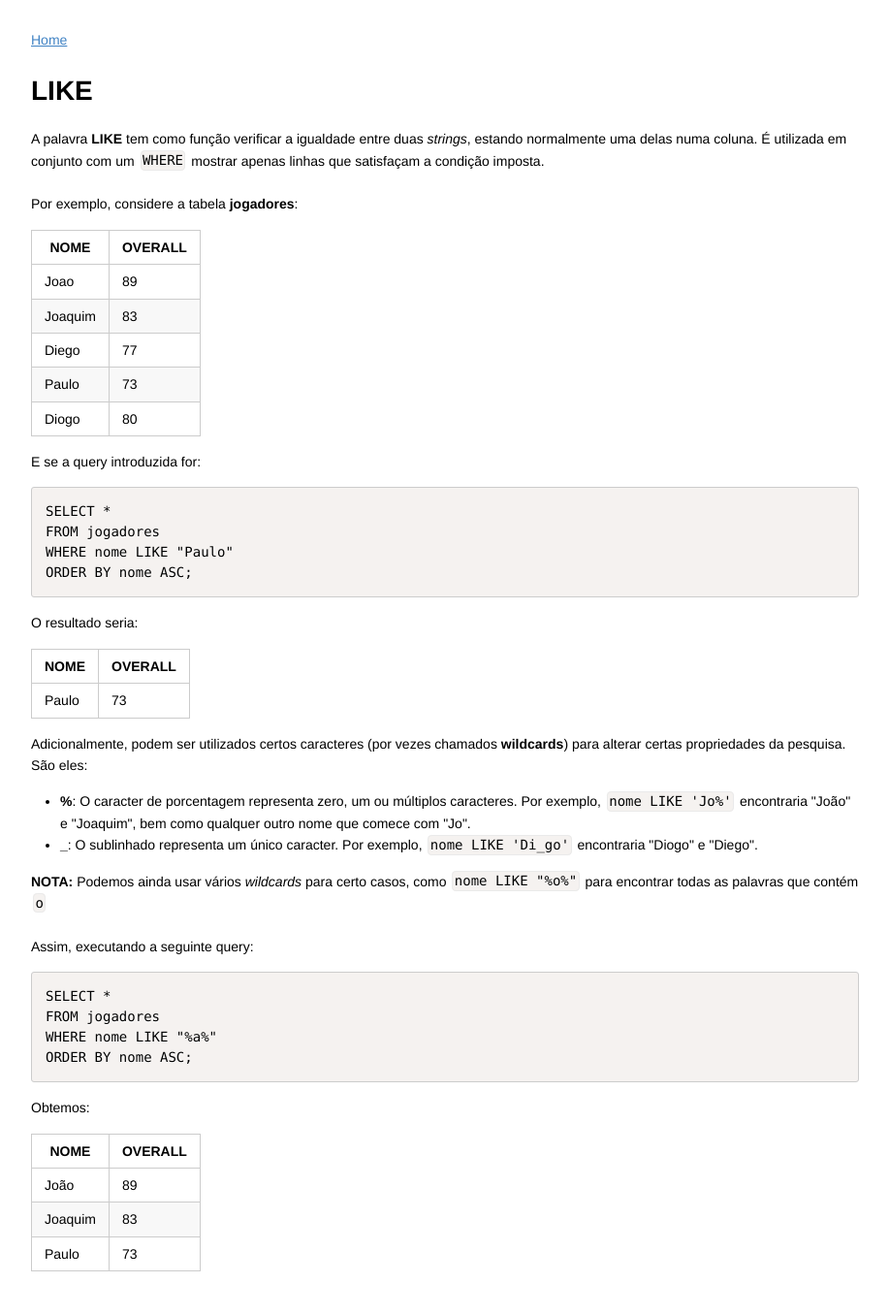
After one commit to damaral31/Portuguese-School-System-DB-Modeling, a Flask app: page /explicacao/LIKE in a window 1280 px wide. The commit adds this page. Shown: the whole page at 97% size, without its empty margins (181-1098 px from the left). Run offline with Flask 3, Linux system fonts and the light colour scheme; some libraries are stand-ins or nearby versions.

Commit message:
Criacao LIKE + finor fixes on WHERE

```diff
--- a/app/app.py
+++ b/app/app.py
@@ -15,9 +15,13 @@ def index():
 def select():
     return render_template('explicacaoSELECT.html')
 
-@APP.route('/explicacao/Where')
+@APP.route('/explicacao/WHERE')
 def where():
     return render_template('Where_explicacao.html')
+
+@APP.route('/explicacao/LIKE')
+def like():
+    return render_template('explicacaoLIKE.html')
 
 @APP.route('/explicacao/Conjuntos')
 def conjuntos():
--- /dev/null
+++ b/app/templates/explicacaoLIKE.html
@@ -0,0 +1,117 @@
+{% extends 'base.html' %}
+
+{% block content %}
+
+<h1>LIKE</h1>
+
+<p>
+    A palavra <b>LIKE</b> tem como função verificar a igualdade entre duas <i>strings</i>, estando normalmente uma delas numa coluna. É utilizada em conjunto com um <code class='language-sql'>WHERE</code> mostrar apenas linhas que satisfaçam a condição imposta.
+    <br><br>
+    Por exemplo, considere a tabela <b>jogadores</b>:
+</p>
+
+<table>
+    <thead>
+        <tr>
+            <th>NOME</th>
+            <th>OVERALL</th>
+        </tr>
+    </thead>
+    <tbody>
+        <tr>
+            <td>Joao</td>
+            <td>89</td>
+        </tr>
+        <tr>
+            <td>Joaquim</td>
+            <td>83</td>
+        </tr>
+        <tr>
+            <td>Diego</td>
+            <td>77</td>
+        </tr>
+        <tr>
+            <td>Paulo</td>
+            <td>73</td>
+        </tr>
+        <tr>
+            <td>Diogo</td>
+            <td>80</td>
+        </tr>
+    </tbody>
+</table>
+
+<p>
+    E se a query introduzida for:
+</p>
+
+<pre><code class="language-sql">SELECT *
+FROM jogadores
+WHERE nome LIKE "Paulo"
+ORDER BY nome ASC;
+</code></pre>
+
+<p>
+    O resultado seria:
+</p>
+
+<table>
+    <thead>
+        <tr>
+            <th>NOME</th>
+            <th>OVERALL</th>
+        </tr>
+    </thead>
+    <tbody>
+        <tr>
+            <td>Paulo</td>
+            <td>73</td>
+        </tr>
+    </tbody>
+</table>
+
+<p>
+    Adicionalmente, podem ser utilizados certos caracteres (por vezes chamados <b>wildcards</b>) para alterar certas propriedades da pesquisa. São eles:
+    <ul>
+        <li><b>%</b>: O caracter de porcentagem representa zero, um ou múltiplos caracteres. Por exemplo, <code class="language-sql">nome LIKE 'Jo%'</code> encontraria "João" e "Joaquim", bem como qualquer outro nome que comece com "Jo".</li>
+        <li><b>_</b>: O sublinhado representa um único caracter. Por exemplo, <code class="language-sql">nome LIKE 'Di_go'</code> encontraria "Diogo" e "Diego".</li>
+    </ul>
+    <b>NOTA:</b> Podemos ainda usar vários <i>wildcards</i> para certo casos, como <code class="language-sql">nome LIKE "%o%"</code> para encontrar todas as palavras que contém <code class="language-sql">o</code>
+    <br><br>
+    Assim, executando a seguinte query:
+</p>
+
+<pre><code class="language-sql">SELECT *
+FROM jogadores
+WHERE nome LIKE "%a%"
+ORDER BY nome ASC;
+</code></pre>
+
+<p>
+    Obtemos:
+</p>
+
+<table>
+    <thead>
+        <tr>
+            <th>NOME</th>
+            <th>OVERALL</th>
+        </tr>
+    </thead>
+    <tbody>
+        <tr>
+            <td>João</td>
+            <td>89</td>
+        </tr>
+        <tr>
+            <td>Joaquim</td>
+            <td>83</td>
+        </tr>
+        <tr>
+            <td>Paulo</td>
+            <td>73</td>
+        </tr>
+    </tbody>
+</table>
+
+{% endblock %}
--- a/app/templates/explicacaoRowNumber.html
+++ b/app/templates/explicacaoRowNumber.html
@@ -2,10 +2,10 @@
 
 {% block content %}
 
-<h1>row_number()</h1>
+<h1>ROW_NUMBER()</h1>
 
 <p>
-    A função <b>row_number()</b>, juntamente à palavra <b>OVER</b>, cria uma coluna relativa a ordem cardinal das linhas.
+    A função <b>ROW_NUMBER()</b>, juntamente à palavra <b>OVER</b>, cria uma coluna relativa a ordem cardinal das linhas.
     <br><br>
     Por exemplo, considere a tabela <b>jogadores</b>:
 </p>
```
Also changed, not shown: app/templates/index.html (+5 -2 lines).
